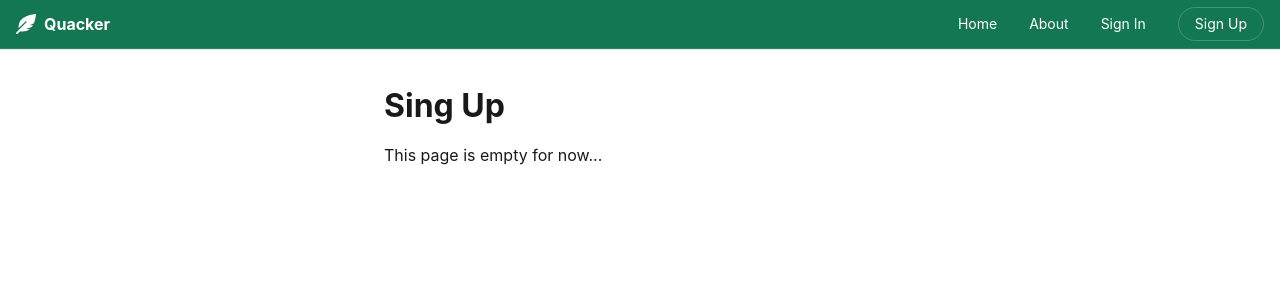
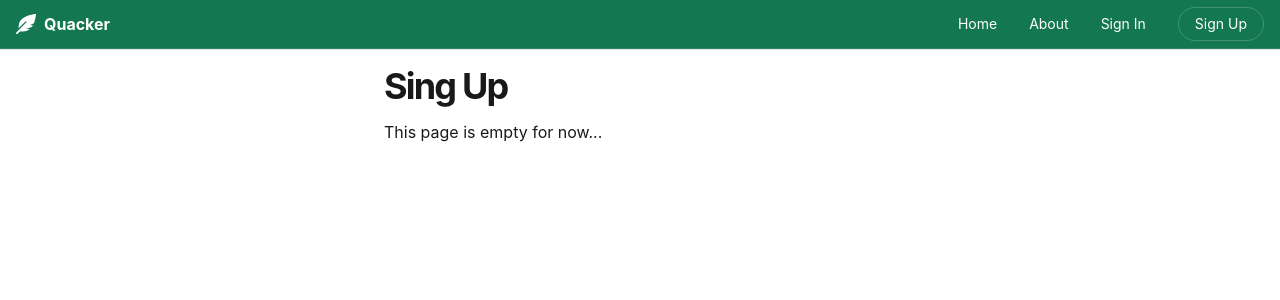
Before and after one commit to cngroupdk/vse-4it445-next, a React (Create React App) app in the folder frontend/: page /auth/signup in a window 1280 px wide. Shown: the top 300 px of the page. Built offline with nearby package versions, Linux system fonts and the light colour scheme; what axios-mock-adapter would draw is missing.

Commit message:
Final touches

```diff
--- a/frontend/src/App.js
+++ b/frontend/src/App.js
@@ -22,9 +22,7 @@ function AllProviders({ children }) {
 export function App() {
   return (
     <AllProviders>
-      <main>
-        <Routes />
-      </main>
+      <Routes />
     </AllProviders>
   );
 }
--- /dev/null
+++ b/frontend/src/atoms/Heading.js
@@ -0,0 +1,24 @@
+import React from 'react';
+import classNames from 'classnames';
+
+const HEADING_SIZES = {
+  xl: ['h1', 'f2'],
+  lg: ['h2', 'f3'],
+  md: ['h3', 'f4'],
+  sm: ['h4', 'f5'],
+  xs: ['h5', 'f6'],
+};
+
+export function Heading({ children, className, size = 'xl', ...rest }) {
+  const [Component, headingClasses] =
+    HEADING_SIZES[size] || HEADING_SIZES['xl'];
+
+  return (
+    <Component
+      className={classNames(headingClasses, 'ma0 tracked-tight', className)}
+      {...rest}
+    >
+      {children}
+    </Component>
+  );
+}
--- /dev/null
+++ b/frontend/src/atoms/MainSection.js
@@ -0,0 +1,9 @@
+import React from 'react';
+
+export function MainSection({ children }) {
+  return (
+    <div className="pa3 bt b--black-10">
+      <section className="mw6 center">{children}</section>
+    </div>
+  );
+}
--- a/frontend/src/atoms/index.js
+++ b/frontend/src/atoms/index.js
@@ -2,9 +2,11 @@ export { AvatarPhoto } from './AvatarPhoto';
 export { Button } from './Button';
 export { ErrorBanner } from './ErrorBanner';
 export { ErrorMessage } from './ErrorMessage';
+export { Heading } from './Heading';
 export { Label } from './Label';
 export { Link } from './Link';
 export { Loading } from './Loading';
+export { MainSection } from './MainSection';
 export { ScrollToTop } from './ScrollToTop';
 export { TextArea } from './TextArea';
 export { TextInput } from './TextInput';
--- a/frontend/src/molecules/QuackForm.js
+++ b/frontend/src/molecules/QuackForm.js
@@ -3,12 +3,18 @@ import classNames from 'classnames';
 
 import { Button, TextArea } from '../atoms/';
 
-export function QuackForm({ text, setText, onSubmit, maxLength = 250 }) {
+export function QuackForm({
+  text,
+  setText,
+  onSubmit,
+  maxLength = 250,
+  className,
+}) {
   const length = !text ? 0 : text.length;
   const isLengthValid = length <= maxLength;
   return (
     <form
-      className="pb2 black-90 bb b--black-10 cf"
+      className={classNames('pv2 black-90 bb b--black-10 cf', className)}
       onSubmit={e => {
         e.preventDefault();
         if (!onSubmit) return;
--- a/frontend/src/organisms/SignInForm.js
+++ b/frontend/src/organisms/SignInForm.js
@@ -5,9 +5,15 @@ import { faFeatherAlt } from '@fortawesome/free-solid-svg-icons';
 import { Button, ErrorBanner } from '../atoms/';
 import { Field } from '../molecules/';
 
-export function SignInForm({ formal, isLoading, errorMessage, children }) {
+export function SignInForm({
+  formal,
+  isLoading,
+  errorMessage,
+  className,
+  children,
+}) {
   return (
-    <form {...formal.getFormProps()}>
+    <form className={className} {...formal.getFormProps()}>
       {errorMessage && <ErrorBanner title={errorMessage} className="mb3" />}
       <Field
         label="Email"
--- a/frontend/src/templates/HomeTemplate.js
+++ b/frontend/src/templates/HomeTemplate.js
@@ -2,7 +2,7 @@ import React from 'react';
 import { FontAwesomeIcon } from '@fortawesome/react-fontawesome';
 import { faSyncAlt } from '@fortawesome/free-solid-svg-icons';
 
-import { TransparentButton } from '../atoms/';
+import { Heading, MainSection, TransparentButton } from '../atoms/';
 import { QuackForm } from '../molecules/';
 import { QuackList } from '../organisms/QuackList';
 import { TopNavigation } from '../organisms/TopNavigation';
@@ -16,11 +16,9 @@ export function HomeTemplate({
   return (
     <>
       <TopNavigation />
-      <div className="pa3 bt b--black-10">
-        <section className="mw6 center">
-          <header>
-            <h1>Home</h1>
-          </header>
+      <MainSection>
+        <Heading>Home</Heading>
+
         {currentUser && <QuackForm {...quackFormState} />}
 
         {quacksFetcher.data && (
@@ -28,14 +26,11 @@ export function HomeTemplate({
             className="fr"
             onClick={() => quacksFetcher.refetch()}
           >
-              <FontAwesomeIcon
-                icon={faSyncAlt}
-                spin={quacksFetcher.isLoading}
-              />{' '}
+            <FontAwesomeIcon icon={faSyncAlt} spin={quacksFetcher.isLoading} />{' '}
             Refresh
           </TransparentButton>
         )}
-          <main>
+
         <QuackList
           quacks={quacksFetcher.data && quacksFetcher.data.quacks}
           isLoading={quacksFetcher.isLoading}
@@ -45,9 +40,7 @@ export function HomeTemplate({
             quacksFetcher.refetch({ params: { limit: 20, page: 1 } })
           }
         />
-          </main>
-        </section>
-      </div>
+      </MainSection>
     </>
   );
 }
--- a/frontend/src/templates/Placeholder.js
+++ b/frontend/src/templates/Placeholder.js
@@ -1,21 +1,21 @@
 import React from 'react';
 
+import { Heading, MainSection } from '../atoms/';
 import { TopNavigation } from '../organisms/TopNavigation';
 
 export function Placeholder({ title, children }) {
   return (
     <>
       <TopNavigation />
-      <div className="pa3 bt b--black-10">
-        <section className="mw6 center">
-          <h1>{title}</h1>
-          {typeof children === 'undefined' ? (
-            <p>This page is empty for now...</p>
-          ) : (
-            children
-          )}
-        </section>
-      </div>
+      <MainSection>
+        <Heading>{title}</Heading>
+
+        {typeof children === 'undefined' ? (
+          <p>This page is empty for now...</p>
+        ) : (
+          children
+        )}
+      </MainSection>
     </>
   );
 }
--- a/frontend/src/templates/SignInTemplate.js
+++ b/frontend/src/templates/SignInTemplate.js
@@ -1,6 +1,6 @@
 import React from 'react';
 
-import { Link } from '../atoms/';
+import { Heading, Link, MainSection } from '../atoms/';
 import { TopNavigation } from '../organisms/TopNavigation';
 import { SignInForm } from '../organisms/SignInForm';
 
@@ -8,16 +8,14 @@ export function SignInTemplate({ formal, isLoading, error }) {
   return (
     <>
       <TopNavigation />
-      <div className="pa3 bt b--black-10">
-        <section className="mw6 center">
-          <header>
-            <h1>Sign In</h1>
-          </header>
-          <main>
+      <MainSection>
+        <Heading>Sign In</Heading>
+
         <SignInForm
           formal={formal}
           isLoading={isLoading}
           errorMessage={error && error.message}
+          className="mt3"
         >
           <div className="lh-copy">
             <Link className="db f5 dark-green" to="/auth/signup">
@@ -28,9 +26,7 @@ export function SignInTemplate({ formal, isLoading, error }) {
             </Link>
           </div>
         </SignInForm>
-          </main>
-        </section>
-      </div>
+      </MainSection>
     </>
   );
 }
--- a/frontend/src/templates/UserDetailTemplate.js
+++ b/frontend/src/templates/UserDetailTemplate.js
@@ -6,7 +6,9 @@ import {
   AvatarPhoto,
   Button,
   ErrorBanner,
+  Heading,
   Loading,
+  MainSection,
   TransparentButton,
 } from '../atoms/';
 import { QuackForm } from '../molecules/';
@@ -27,9 +29,9 @@ export function UserDetailTemplate({
   return (
     <>
       <TopNavigation />
-      <div className="pa3 bt b--black-10">
-        <section className="mw6 center">
+      <MainSection>
         {isLoading && !data && <Loading />}
+
         {error && (
           <ErrorBanner title={error.message}>
             <Button color="red" onClick={() => refetch()}>
@@ -37,6 +39,7 @@ export function UserDetailTemplate({
             </Button>
           </ErrorBanner>
         )}
+
         {data && (
           <>
             <header>
@@ -44,24 +47,24 @@ export function UserDetailTemplate({
                 src={data.user.profileImageUrl}
                 alt={data.user.name}
                 size="4"
+                className="mb2"
               />
-                <h1 className="f3 mb2">{data.user.name}</h1>
-                <h2 className="f5 fw4 gray mt0">@{data.user.screenName}</h2>
+              <Heading size="lg">{data.user.name}</Heading>
+              <Heading size="sm" className="fw4 gray">
+                @{data.user.screenName}
+              </Heading>
             </header>
+
             {showQuackForm && <QuackForm {...quackFormState} />}
+
             <TransparentButton className="fr" onClick={() => refetch()}>
               <FontAwesomeIcon icon={faSyncAlt} spin={isLoading} /> Refresh
             </TransparentButton>
-              <main>
-                <QuackList
-                  quacks={data.user.quacks}
-                  onLikePress={onLikePress}
-                />
-              </main>
+
+            <QuackList quacks={data.user.quacks} onLikePress={onLikePress} />
           </>
         )}
-        </section>
-      </div>
+      </MainSection>
     </>
   );
 }
```
Lines whose indentation alone changed are shown as unchanged.
